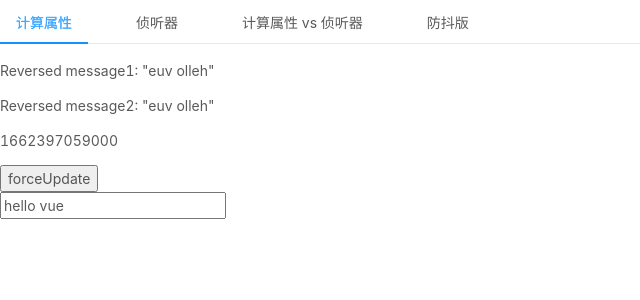
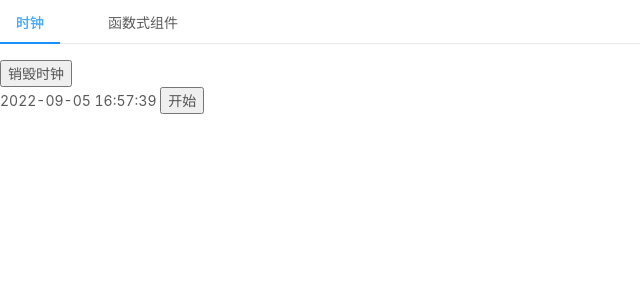
Before and after one commit to kaimo313/vue-development-practice, a Vue app in the folder vue-demo/: page / in a window 1280 px wide. Shown: the top 300 px of the page, without its empty margins (0-640 px from the left). Built offline with nearby package versions, Linux system fonts and the light colour scheme.

Commit message:
feat：demo10：生命周期的应用场景和函数式组件

```diff
--- a/vue-demo/src/main.js
+++ b/vue-demo/src/main.js
@@ -1,7 +1,7 @@
 import Vue from 'vue'
 import antd from "ant-design-vue";
 
-import App from './views/demo9/index.vue'
+import App from './views/demo10/index.vue'
 import "ant-design-vue/dist/antd.css";
 
 Vue.config.productionTip = false
--- /dev/null
+++ b/vue-demo/src/views/demo10/Clock.vue
@@ -0,0 +1,62 @@
+<template>
+  <div>
+    {{ log("render") }}
+    {{ now }}
+    <button @click="start = !start">{{ start ? "停止" : "开始" }}</button>
+  </div>
+</template>
+<script>
+import moment from "moment";
+export default {
+  data: function() {
+    console.log("data");
+    this.moment = moment;
+    this.log = window.console.log;
+    return {
+      now: moment(new Date()).format("YYYY-MM-DD HH:mm:ss"),
+      start: false
+    };
+  },
+  watch: {
+    start() {
+      this.startClock();
+    }
+  },
+  beforeCreate() {
+    console.log("beforeCreate");
+  },
+  created() {
+    console.log("created");
+  },
+  beforeMount() {
+    console.log("beforeMount");
+  },
+  mounted() {
+    console.log("mounted");
+    this.startClock();
+  },
+  beforeUpdate() {
+    console.log("beforeUpdate");
+  },
+  updated() {
+    console.log("updated");
+  },
+  beforeDestroy() {
+    console.log("beforeDestroy");
+    clearInterval(this.clockInterval);
+  },
+  destroyed() {
+    console.log("destroyed");
+  },
+  methods: {
+    startClock() {
+      clearInterval(this.clockInterval);
+      if (this.start) {
+        this.clockInterval = setInterval(() => {
+          this.now = moment(new Date()).format("YYYY-MM-DD HH:mm:ss");
+        }, 1000);
+      }
+    }
+  }
+};
+</script>
--- /dev/null
+++ b/vue-demo/src/views/demo10/Functional.vue
@@ -0,0 +1,5 @@
+<template functional>
+  <div>
+    {{ props }}
+  </div>
+</template>
--- /dev/null
+++ b/vue-demo/src/views/demo10/TempVar.js
@@ -0,0 +1,7 @@
+export default {
+  functional: true,
+  render: (h, ctx) => {
+    console.log(ctx);
+    return ctx.scopedSlots.default && ctx.scopedSlots.default(ctx.props || {});
+  }
+};
--- /dev/null
+++ b/vue-demo/src/views/demo10/index.vue
@@ -0,0 +1,42 @@
+<template>
+  <div>
+    <a-tabs>
+      <a-tab-pane key="clock" tab="时钟">
+        <button @click="destroyClock = !destroyClock">
+          {{ destroyClock ? "加载时钟" : "销毁时钟" }}
+        </button>
+        <Clock v-if="!destroyClock" />
+      </a-tab-pane>
+      <a-tab-pane key="Functional" tab="函数式组件">
+        <Functional :name="name" />
+        <TempVar
+          :var1="`hello ${name}`"
+          :var2="destroyClock ? 'hello vue' : 'hello world'"
+        >
+          <template v-slot="{ var1, var2 }">
+            <div>var1：{{var1}}</div>
+            <div>var2：{{var2}}</div>
+          </template>
+        </TempVar>
+      </a-tab-pane>
+    </a-tabs>
+  </div>
+</template>
+<script>
+import Clock from "./Clock";
+import Functional from "./Functional";
+import TempVar from "./TempVar";
+export default {
+  components: {
+    Clock,
+    Functional,
+    TempVar
+  },
+  data() {
+    return {
+      destroyClock: false,
+      name: "kaimo313"
+    };
+  }
+};
+</script>
```
